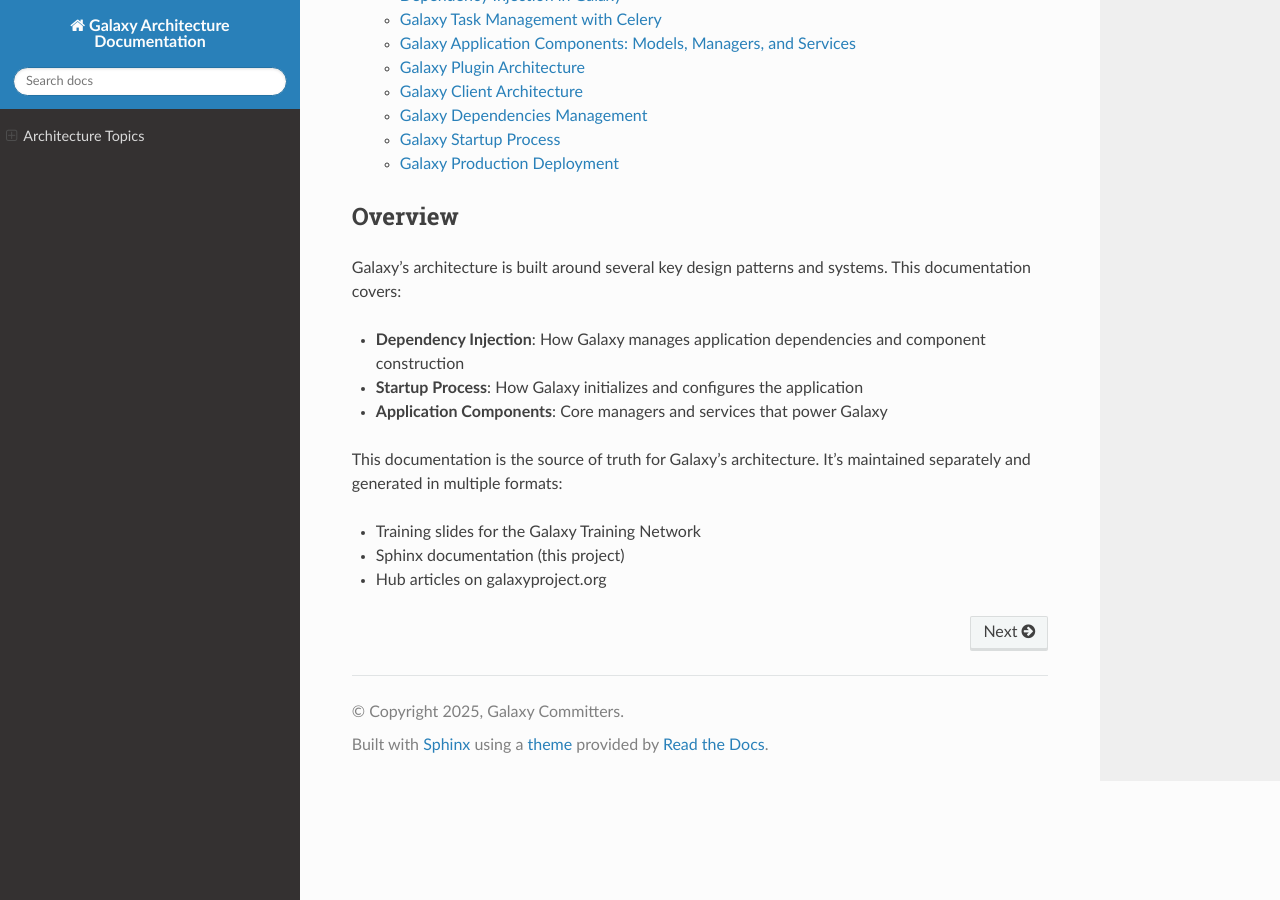
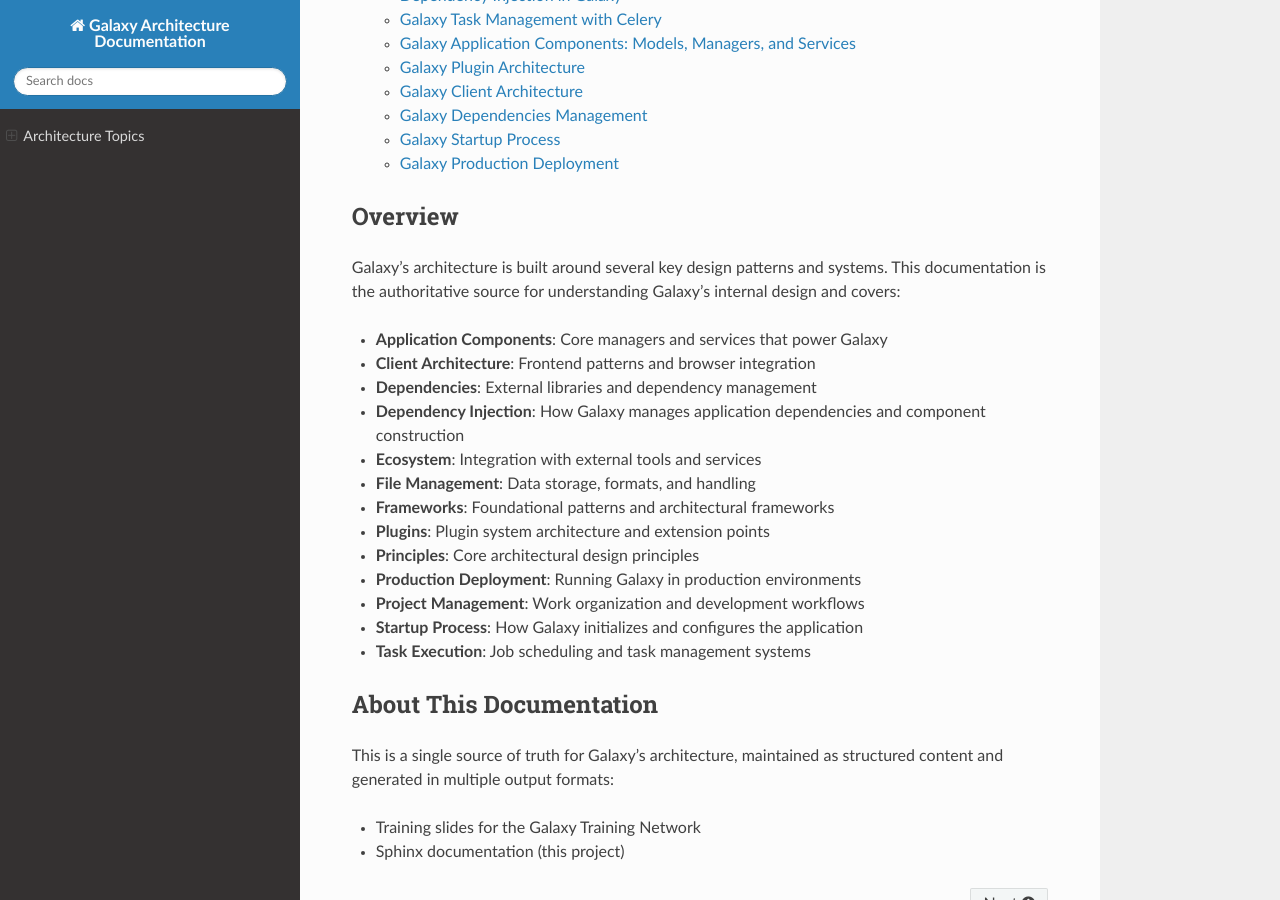
Before and after one commit to jmchilton/galaxy-architecture, a Sphinx documentation site: the page built from doc/source/index.md, in a window 1280 px wide and 900 px high, scrolled down 380 px. Built offline with Sphinx 7.4.7 and the Read the Docs theme 3.1.0, drawn with Linux system fonts in a browser that asks for light colours.

Commit message:
Update Sphinx landing page with all 13 topics and remove Galaxy Hub reference

```diff
--- a/doc/source/index.md
+++ b/doc/source/index.md
@@ -10,14 +10,25 @@
 
 ## Overview
 
-Galaxy's architecture is built around several key design patterns and systems. This documentation covers:
+Galaxy's architecture is built around several key design patterns and systems. This documentation is the authoritative source for understanding Galaxy's internal design and covers:
 
+- **Application Components**: Core managers and services that power Galaxy
+- **Client Architecture**: Frontend patterns and browser integration
+- **Dependencies**: External libraries and dependency management
 - **Dependency Injection**: How Galaxy manages application dependencies and component construction
+- **Ecosystem**: Integration with external tools and services
+- **File Management**: Data storage, formats, and handling
+- **Frameworks**: Foundational patterns and architectural frameworks
+- **Plugins**: Plugin system architecture and extension points
+- **Principles**: Core architectural design principles
+- **Production Deployment**: Running Galaxy in production environments
+- **Project Management**: Work organization and development workflows
 - **Startup Process**: How Galaxy initializes and configures the application
-- **Application Components**: Core managers and services that power Galaxy
+- **Task Execution**: Job scheduling and task management systems
 
-This documentation is the source of truth for Galaxy's architecture. It's maintained separately and generated in multiple formats:
+## About This Documentation
+
+This is a single source of truth for Galaxy's architecture, maintained as structured content and generated in multiple output formats:
 
 - Training slides for the Galaxy Training Network
 - Sphinx documentation (this project)
-- Hub articles on galaxyproject.org
```
